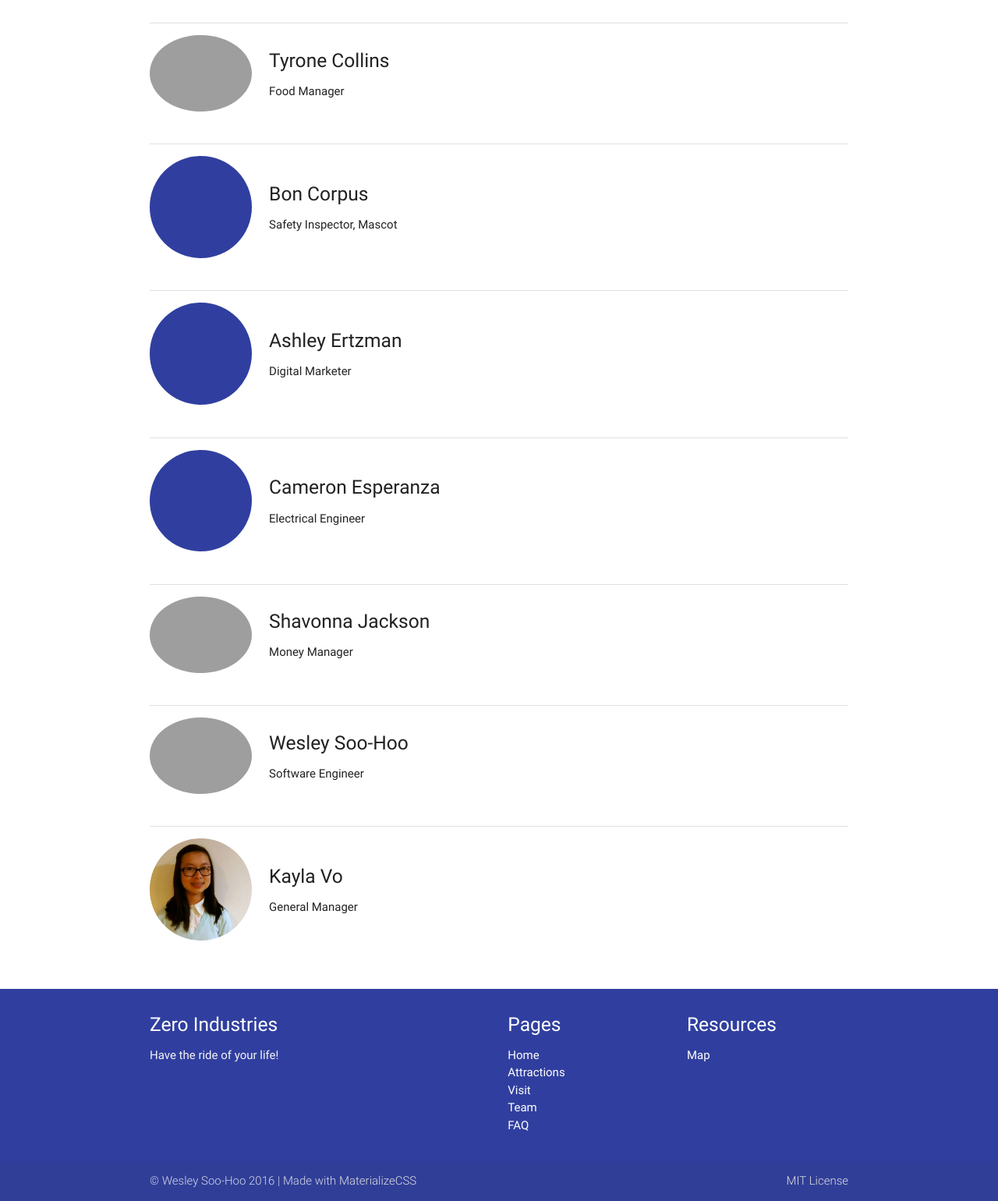
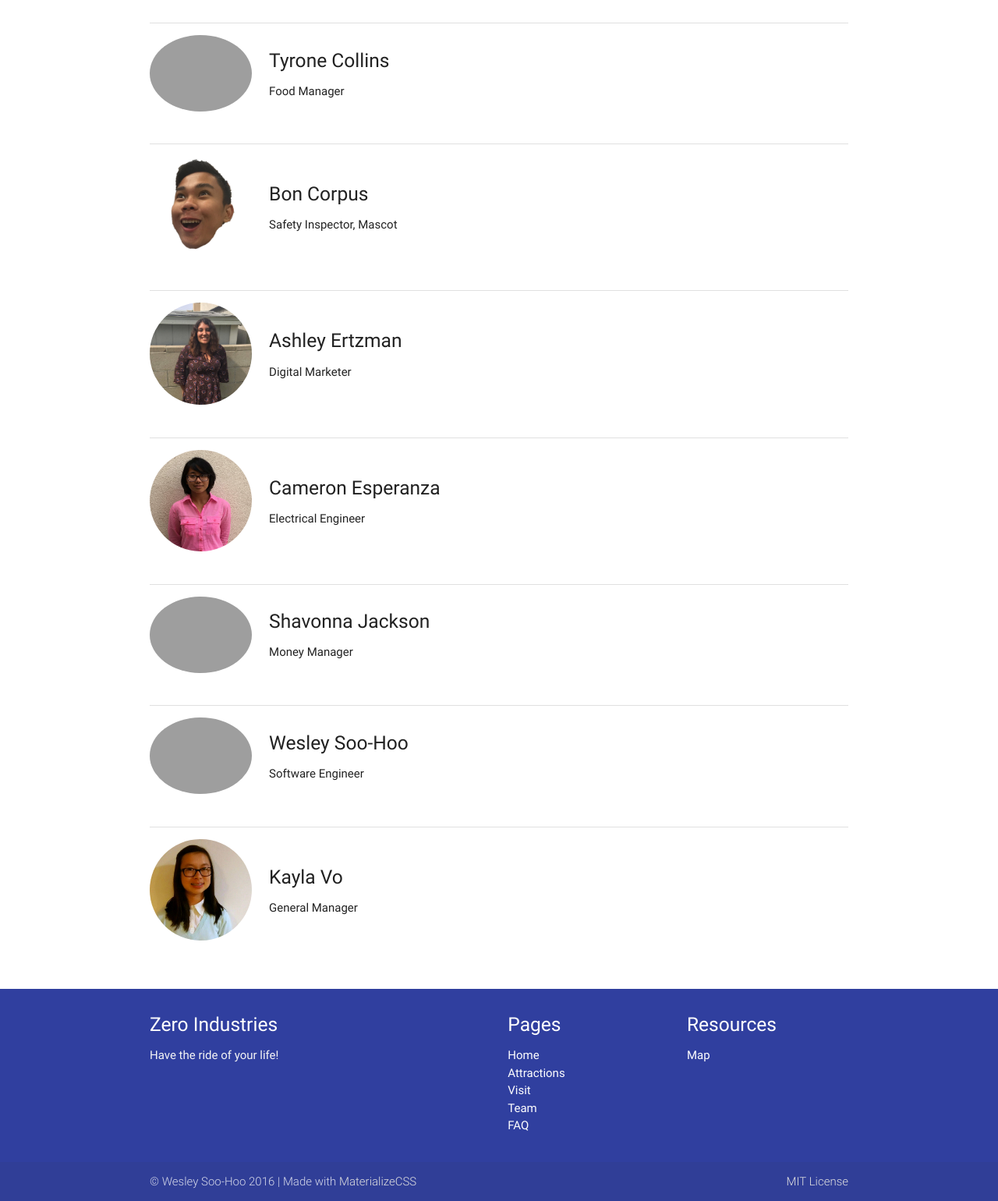
Before and after one commit to wsh32/IDP2016, a Django app: page /team/ in a window 1280 px wide. Shown: the part 533-2073 px from the top of the page at 78% size. Run offline with Django 3.2, Linux system fonts and the light colour scheme; grey boxes are pictures that could not be loaded.

Commit message:
all pics

```diff
--- a/zero/templates/team.html
+++ b/zero/templates/team.html
@@ -51,7 +51,7 @@
 				<div class="section">
 					<div class="row valign-wrapper">
 						<div class="col m2 s12 valign center">
-							<img class="circle" width="100%" src="{% static 'img/placeholder.png' %}">
+							<img class="circle" width="100%" src="{% static 'img/bon.png' %}">
 						</div>
 						<div class="col m10 s12 valign">
 							<h5>Bon Corpus</h5>
@@ -63,7 +63,7 @@
 				<div class="section">
 					<div class="row valign-wrapper">
 						<div class="col m2 s12 valign center">
-							<img class="circle" width="100%" src="{% static 'img/placeholder.png' %}">
+							<img class="circle" width="100%" src="{% static 'img/ashley.png' %}">
 						</div>
 						<div class="col m10 s12 valign">
 							<h5>Ashley Ertzman</h5>
@@ -75,7 +75,7 @@
 				<div class="section">
 					<div class="row valign-wrapper">
 						<div class="col m2 s12 valign center">
-							<img class="circle" width="100%" src="{% static 'img/placeholder.png' %}">
+							<img class="circle" width="100%" src="{% static 'img/cameron.png' %}">
 						</div>
 						<div class="col m10 s12 valign">
 							<h5>Cameron Esperanza</h5>
```
Also changed, not shown: zero/static/img/ashley.png (added), zero/static/img/bon.png (added), zero/static/img/cameron.png (added).
